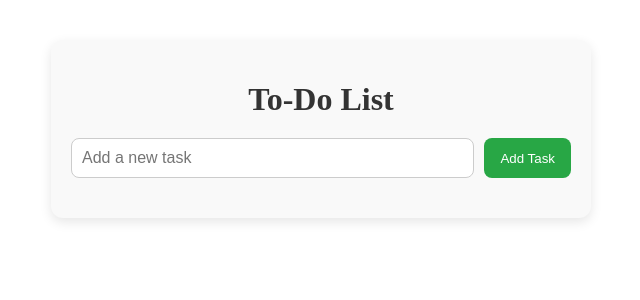
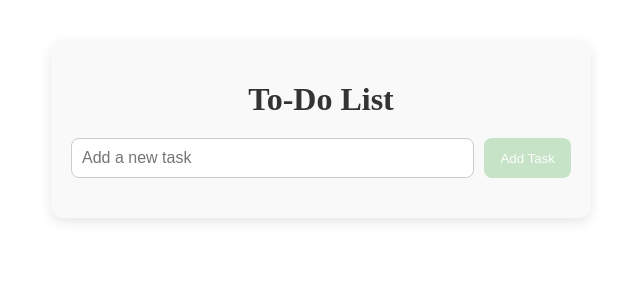
Before and after one commit to Ehsansobhni/to-do-list-angular, an Angular app: page / in a window 1280 px wide. Shown: the top 300 px of the page, without its empty margins (319-959 px from the left). Built offline with nearby package versions, Linux system fonts and the light colour scheme.

Commit message:
fix add button disabled

```diff
--- a/src/app/app.css
+++ b/src/app/app.css
@@ -41,6 +41,12 @@
 
 .btn-add:hover {
   background: #218838;
+}
+
+.btn-add:disabled {
+  background: #a5d6a7;
+  cursor: not-allowed;
+  opacity: 0.6;
 }
 
 .task-list {
--- a/src/app/app.html
+++ b/src/app/app.html
@@ -8,7 +8,9 @@
       [(ngModel)]="task"
       (keyup.enter)="addTask()"
     />
-    <button class="btn-add" (click)="addTask()">Add Task</button>
+    <button class="btn-add" (click)="addTask()" [disabled]="!task.trim()">
+      Add Task
+    </button>
   </div>
 
   <div class="task-list">
```
